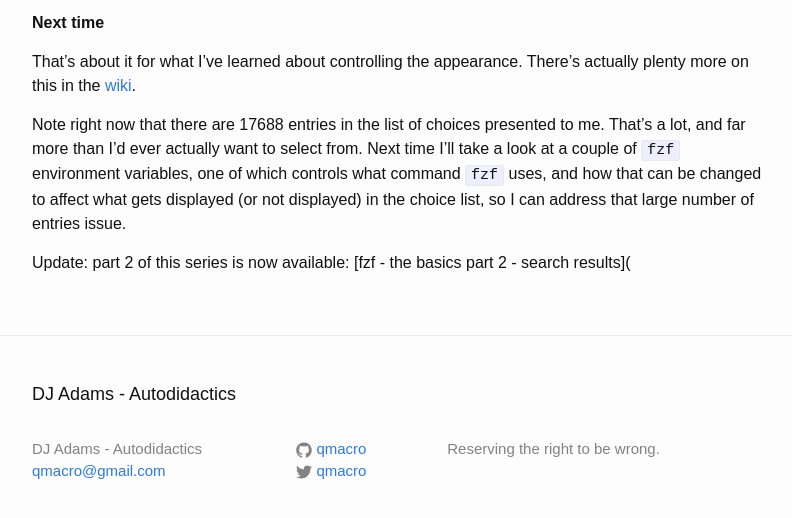
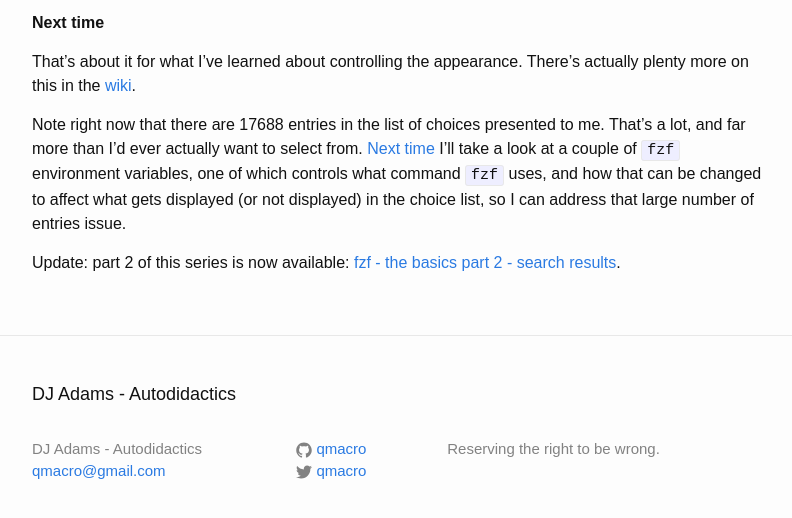
Before and after one commit to qmacro/autodidactics, a Jekyll site: the page built from _posts/2021-02-02-fzf---the-basics-1-layout.markdown, in a window 1280 px wide and 900 px high, scrolled down 2290 px, cut to the strip 357-875 px from the top of the window. Shown: the whole strip, without its empty margins (238-1030 px from the left). Built offline with Jekyll 4.4.1, drawn with Linux system fonts in a browser that asks for light colours; part of the change alters nothing that is shown.

Commit message:
add proper link

```diff
--- a/_posts/2021-02-02-fzf---the-basics-1-layout.markdown
+++ b/_posts/2021-02-02-fzf---the-basics-1-layout.markdown
@@ -62,6 +62,6 @@ Before we leave the Layout category, there's a couple of other options that can
 
 That's about it for what I've learned about controlling the appearance. There's actually plenty more on this in the [wiki](https://github.com/junegunn/fzf/wiki).
 
-Note right now that there are 17688 entries in the list of choices presented to me. That's a lot, and far more than I'd ever actually want to select from. Next time I'll take a look at a couple of `fzf` environment variables, one of which controls what command `fzf` uses, and how that can be changed to affect what gets displayed (or not displayed) in the choice list, so I can address that large number of entries issue.
+Note right now that there are 17688 entries in the list of choices presented to me. That's a lot, and far more than I'd ever actually want to select from. [Next time](https://qmacro.org/autodidactics/2021/02/07/fzf-the-basics-2-search-results/) I'll take a look at a couple of `fzf` environment variables, one of which controls what command `fzf` uses, and how that can be changed to affect what gets displayed (or not displayed) in the choice list, so I can address that large number of entries issue.
 
-Update: part 2 of this series is now available: [fzf - the basics part 2 - search results](
+Update: part 2 of this series is now available: [fzf - the basics part 2 - search results](https://qmacro.org/autodidactics/2021/02/07/fzf-the-basics-2-search-results/).
```
